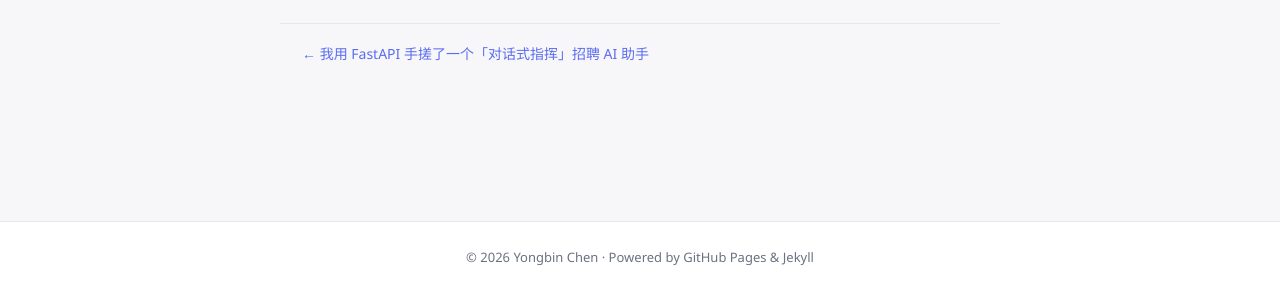
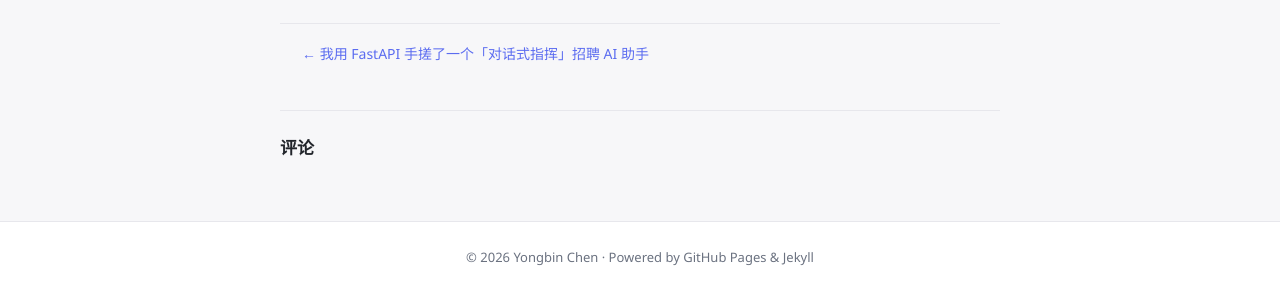
Before and after one commit to furthermoreover/furthermoreover.github.io, a Jekyll site: the page built from _posts/2026-09-05-欢迎来到我的博客.md, in a window 1280 px wide and 1114 px high. Shown: the part 824-1111 px from the top of the window. Built offline with Jekyll 4.4.1, drawn with Linux system fonts in a browser that asks for light colours; comment, search, counter and statistics services are not loaded.

```diff
--- a/_layouts/post.html
+++ b/_layouts/post.html
@@ -12,3 +12,15 @@ layout: default
   {% if page.previous %}<a href="{{ page.previous.url | relative_url }}">← {{ page.previous.title }}</a>{% endif %}
   {% if page.next %}<a href="{{ page.next.url | relative_url }}">{{ page.next.title }} →</a>{% endif %}
 </nav>
+
+<!-- 评论区：utterances（基于 GitHub Issues） -->
+<section class="comments" style="margin-top:44px;padding-top:22px;border-top:1px solid #E7E7EC">
+  <h2 style="font-size:17px;margin-bottom:16px">评论</h2>
+  <script src="https://utteranc.es/client.js"
+          repo="furthermoreover/furthermoreover.github.io"
+          issue-term="pathname"
+          theme="github-light"
+          crossorigin="anonymous"
+          async>
+  </script>
+</section>
```
